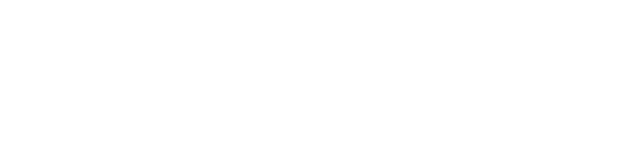
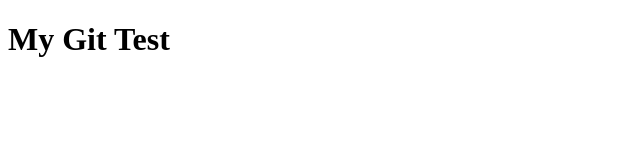
Before and after one commit to annblacksea/git-test-2, a plain HTML site: page index.html in a window 1280 px wide. Shown: the whole page, without its empty margins (0-640 px from the left). Drawn offline with Linux system fonts and the light colour scheme.

Commit message:
develop header

```diff
--- a/index.html
+++ b/index.html
@@ -6,5 +6,7 @@
     <script src="./index.js" defer></script>
     <title>Test Git 2</title>
   </head>
-  <body></body>
+  <body>
+    <h1>My Git Test</h1>
+  </body>
 </html>
```
